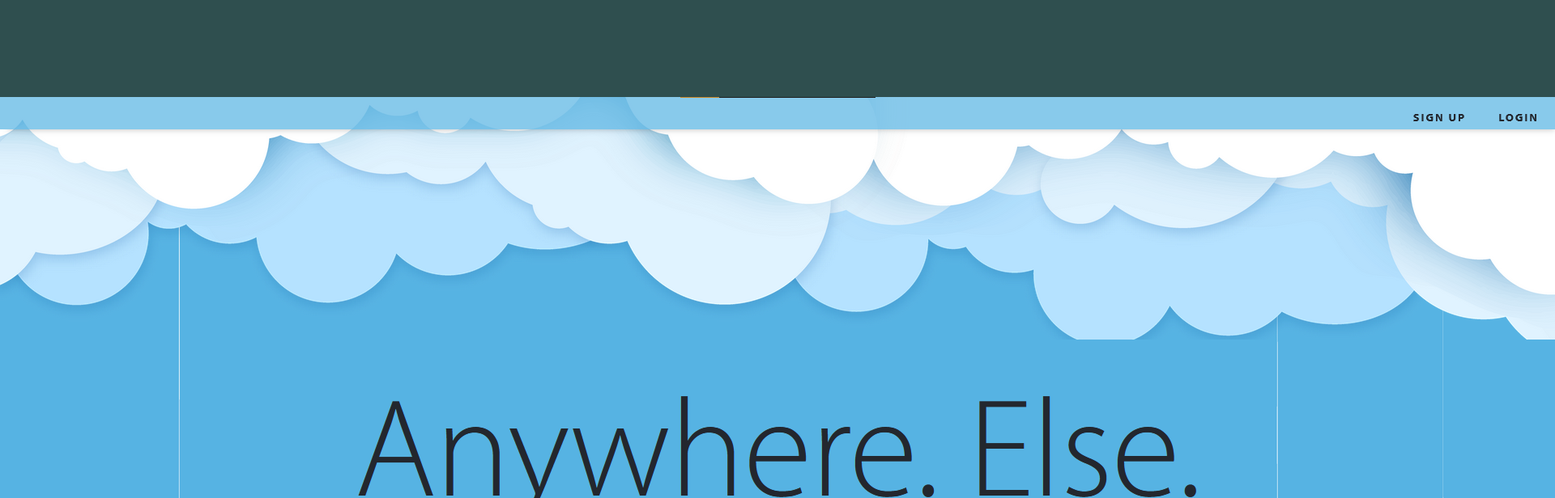
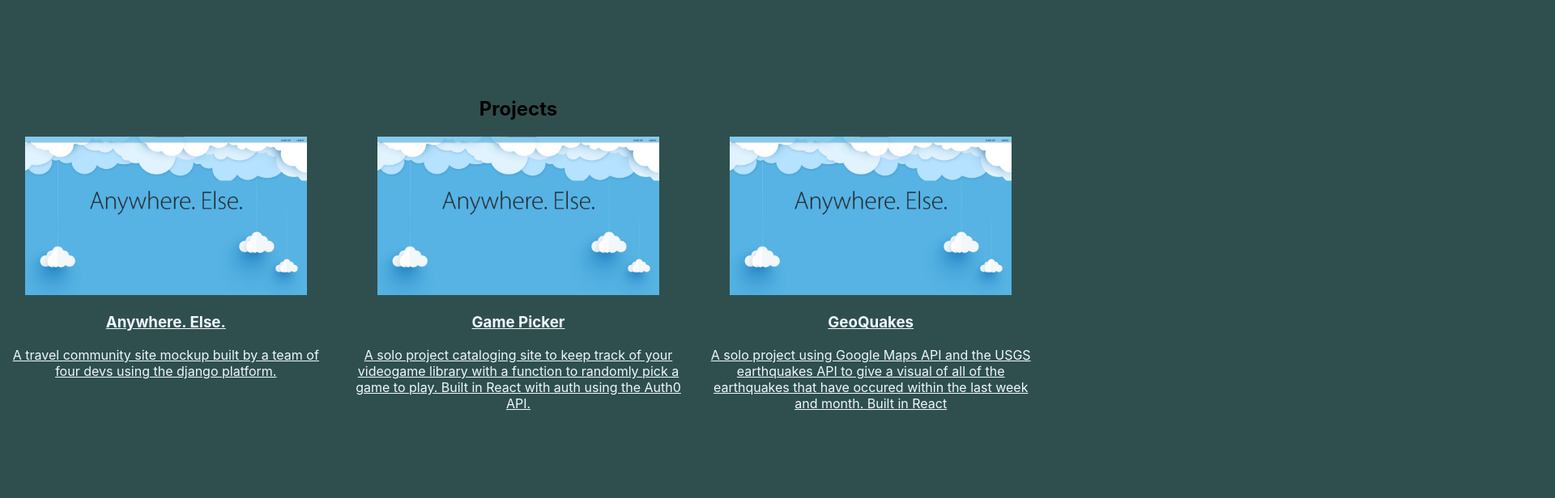
Before and after one commit to jsans24/portfolio, a React (Create React App) app: page / in a window 1280 px wide. Shown: the part 1120-1736 px from the top of the page at 81% size, 1920 px wide, since content can reach past the window. After the commit the page ends 1645 px from the top, so only its background shows below. Built offline with nearby package versions, Linux system fonts and the light colour scheme.

Commit message:
added links to projects listings
Signed-off-by: jsans24@gmail.com <jsans24@gmail.com>

```diff
--- a/src/App.css
+++ b/src/App.css
@@ -40,6 +40,14 @@ nav a {
 
 #projects {
   padding: auto;
+}
+
+.col-third {
+  width: 32%;
+}
+
+.link {
+  color: aliceblue;
 }
 
 .grid-wrapper {
--- a/src/components/ProjectList.js
+++ b/src/components/ProjectList.js
@@ -8,32 +8,36 @@ export const projectList = [
         gif: awegif,
         title: "Anywhere. Else.",
         description: "A travel community site mockup built by a team of four devs using the django platform.",
+        link: "https://anywhere-else-app.herokuapp.com/",
     },
     {
         image: awepng,
         gif: awegif,
         title: "Game Picker",
         description: "A solo project cataloging site to keep track of your videogame library with a function to randomly pick a game to play. Built in React with auth using the Auth0 API.",
+        link: "https://app-game-picker.herokuapp.com/",
     },
     {
         image: awepng,
         gif: awegif,
         title: "GeoQuakes",
         description: "A solo project using Google Maps API and the USGS earthquakes API to give a visual of all of the earthquakes that have occured within the last week and month. Built in React",
+        link: "https://geoquakes-jsans24.herokuapp.com/",
     },
 ]
 
 
 const Project = (props) => {
     return (
-        <div className="col-third">
-            <img src={props.project.image} alt="image of Anywhere. Else. landing page"
-                onMouseOver={e => (e.currentTarget.src = props.project.gif)}
-                onMouseOut={e => (e.currentTarget.src = props.project.image)}></img>
-            <h3>{props.project.title}</h3>
-            <p>{props.project.description}</p>
-
-        </div>
+        <a href={props.project.link}  className="col-third link">
+            <div>
+                <img src={props.project.image} alt="image of Anywhere. Else. landing page"
+                    onMouseOver={e => (e.currentTarget.src = props.project.gif)}
+                    onMouseOut={e => (e.currentTarget.src = props.project.image)} width="85%"></img>
+                <h3>{props.project.title}</h3>
+                <p>{props.project.description}</p>
+            </div>
+        </a>
     );
 };
 
--- a/src/components/Projects.js
+++ b/src/components/Projects.js
@@ -8,9 +8,12 @@ const Projects = (props) => {
     });
 
     return (
-        <div className="grid-wrapper articles">
-        {getprojects}
-      </div>
+        <section>
+            <h2>Projects</h2>
+            <div className="grid-wrapper articles">
+                {getprojects}
+            </div>
+        </section>
     );
 };
 export default Projects;
```
Also changed, not shown: src/components/ProjectThree.js (deleted, +0 -17 lines), src/components/ProjectTwo.js (deleted, +0 -17 lines).
